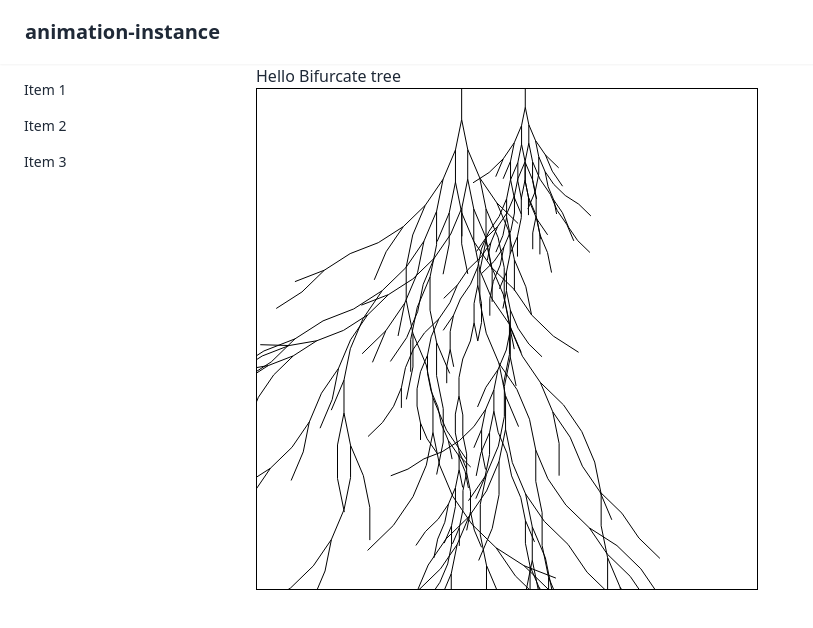
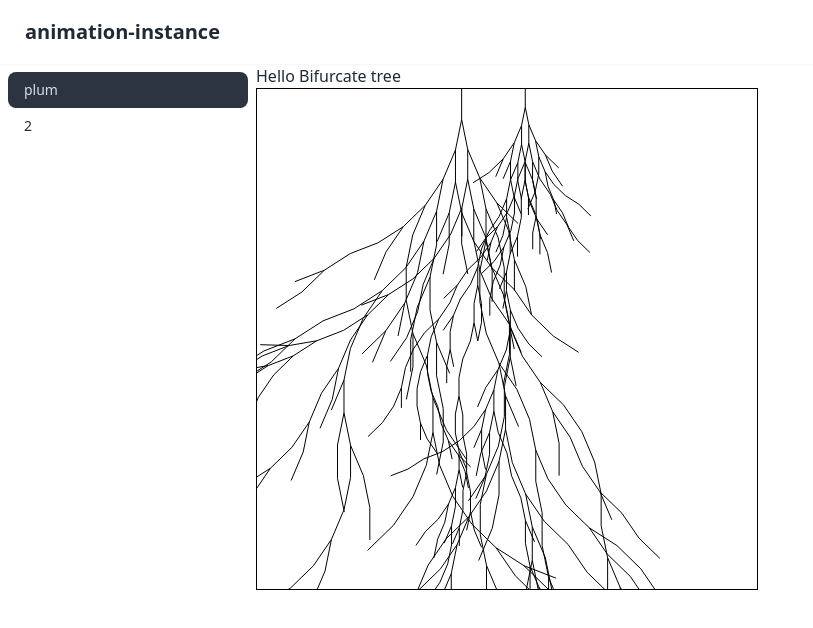
Before and after one commit to gaoxiaoduan/animation-instance, a React (Vite) app: page / in a window 1280 px wide. Shown: the top 628 px of the page, without its empty margins (0-813 px from the left). Built offline with nearby package versions, Linux system fonts and the light colour scheme.

Commit message:
feat: add react-router

```diff
--- a/package.json
+++ b/package.json
@@ -7,7 +7,8 @@
   },
   "dependencies": {
     "react": "^18.2.0",
-    "react-dom": "^18.2.0"
+    "react-dom": "^18.2.0",
+    "react-router-dom": "^6.21.0"
   },
   "devDependencies": {
     "@rspack/cli": "0.4.0",
--- a/src/App.tsx
+++ b/src/App.tsx
@@ -1,19 +1,22 @@
-import { Plum } from "./pages/canvas/plum";
 import { Menu, Navbar } from "./components";
+import { Outlet, useNavigation } from "react-router-dom";
 
 function App() {
-
+    const navigation = useNavigation();
     return (
         <div className="min-h-screen">
             <Navbar/>
 
             <div className="w-full min-h-full flex flex-row">
                 <Menu/>
-                <main className="w-full">
-                    <Plum/>
+                <main
+                    className={
+                        navigation.state === "loading" ? "w-1/4 loading" : "w-full"
+                    }
+                >
+                    <Outlet/>
                 </main>
             </div>
-
         </div>
     );
 }
--- /dev/null
+++ b/src/components/ErrorPage/index.tsx
@@ -0,0 +1,28 @@
+import { FC } from "react";
+import { useRouteError } from "react-router-dom";
+
+export const ErrorPage: FC = () => {
+    const error: any = useRouteError();
+
+    const goBack = () => {
+        window.history.back();
+    };
+
+    return (
+        <div className="flex items-center justify-center min-h-screen bg-gray-100">
+            <div className="max-w-md p-6 bg-white rounded-md shadow-md text-center">
+                <h2 className="text-4xl font-bold text-red-500 mb-4">{error.statusText || error.message}</h2>
+                <p className="text-gray-600 mb-6">
+                    Oops! Something went wrong. The page you are looking for might be
+                    unavailable.
+                </p>
+                <button
+                    onClick={goBack}
+                    className="px-4 py-2 text-white bg-blue-500 rounded-md focus:outline-none focus:shadow-outline-blue"
+                >
+                    Go Back
+                </button>
+            </div>
+        </div>
+    );
+};
--- a/src/components/Menu/index.tsx
+++ b/src/components/Menu/index.tsx
@@ -1,12 +1,20 @@
 import { FC } from "react";
+import { NavLink } from "react-router-dom";
+import { router } from "../../router";
 
 export const Menu: FC = () => {
+    const {routes} = router;
+
     return (
         <nav className="max-h-screen w-80 overflow-y-auto">
             <ul className="menu">
-                <li><a>Item 1</a></li>
-                <li><a>Item 2</a></li>
-                <li><a>Item 3</a></li>
+                {
+                    routes?.[0]?.children?.map((route) => (
+                        <li key={route.id}>
+                            <NavLink to={route.path!}>{route.id}</NavLink>
+                        </li>
+                    ))
+                }
             </ul>
         </nav>
     );
--- a/src/components/index.ts
+++ b/src/components/index.ts
@@ -1,2 +1,3 @@
 export * from "./Navbar";
 export * from "./Menu";
+export * from "./ErrorPage"
--- a/src/main.tsx
+++ b/src/main.tsx
@@ -1,10 +1,12 @@
 import React from "react";
 import ReactDOM from "react-dom/client";
-import App from "./App.tsx";
+import { RouterProvider } from "react-router-dom";
 import "./index.css";
+import { router } from "./router";
+
 
 ReactDOM.createRoot(document.getElementById("root") as HTMLElement).render(
     <React.StrictMode>
-        <App/>
+        <RouterProvider router={router}/>
     </React.StrictMode>,
 );
--- /dev/null
+++ b/src/router/index.tsx
@@ -0,0 +1,24 @@
+import { createHashRouter } from "react-router-dom";
+import App from "../App";
+import { Plum } from "../pages/canvas/plum";
+import { ErrorPage } from "../components";
+
+export const router = createHashRouter([
+    {
+        path: "/",
+        element: <App/>,
+        errorElement: <ErrorPage/>,
+        children: [
+            {
+                path: "/",
+                element: <Plum/>,
+                id: "plum"
+            },
+            {
+                path: "/2",
+                element: "test",
+                id: "2"
+            }
+        ]
+    }
+]);
```
Also changed, not shown: 1 other file (tests, documents, lock files or other folders).
